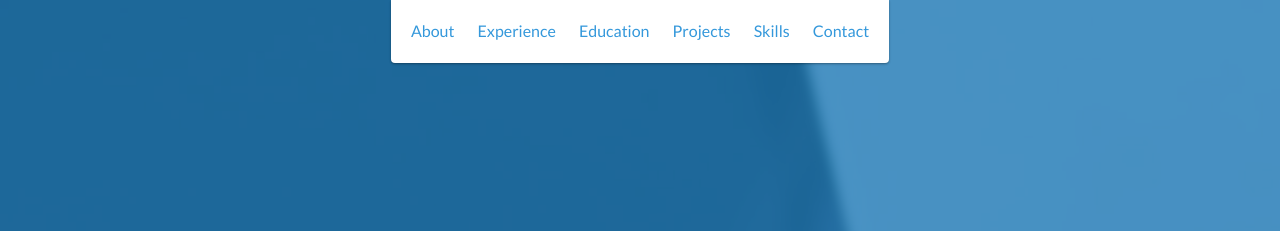
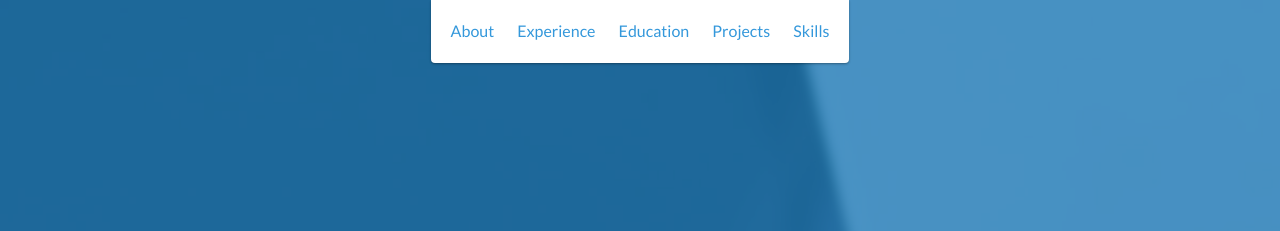
Before and after one commit to BrittBallard21/brittballard21.github.io, a website: page index.html in a window 1280 px wide. Shown: the top 231 px of the page. Drawn offline with nearby package versions, Linux system fonts and the light colour scheme.

Commit message:
Removing Contact Me

```diff
--- a/index.html
+++ b/index.html
@@ -39,9 +39,9 @@
             <li>
                 <a href="#skills">Skills</a>
             </li>
-            <li>
+            <!-- <li>
                 <a href="#contact">Contact</a>
-            </li>
+            </li> -->
         </ul>
     </header>
     <!-- End header -->
@@ -253,7 +253,7 @@
     </div>
     <!-- End #skills -->
 
-    <div id="contact">
+    <!-- <div id="contact">
         <h2>Get in Touch</h2>
         <div id="contact-form">
             <form method="POST" action="https://formspree.io/email@email.com">
@@ -262,9 +262,9 @@
                 <textarea name="message" placeholder="Your message" required></textarea>
                 <button type="submit">Send</button>
             </form>
-        </div>
+        </div> -->
         <!-- End #contact-form -->
-    </div>
+    <!-- </div> -->
     <!-- End #contact -->
 
     <footer>
```
